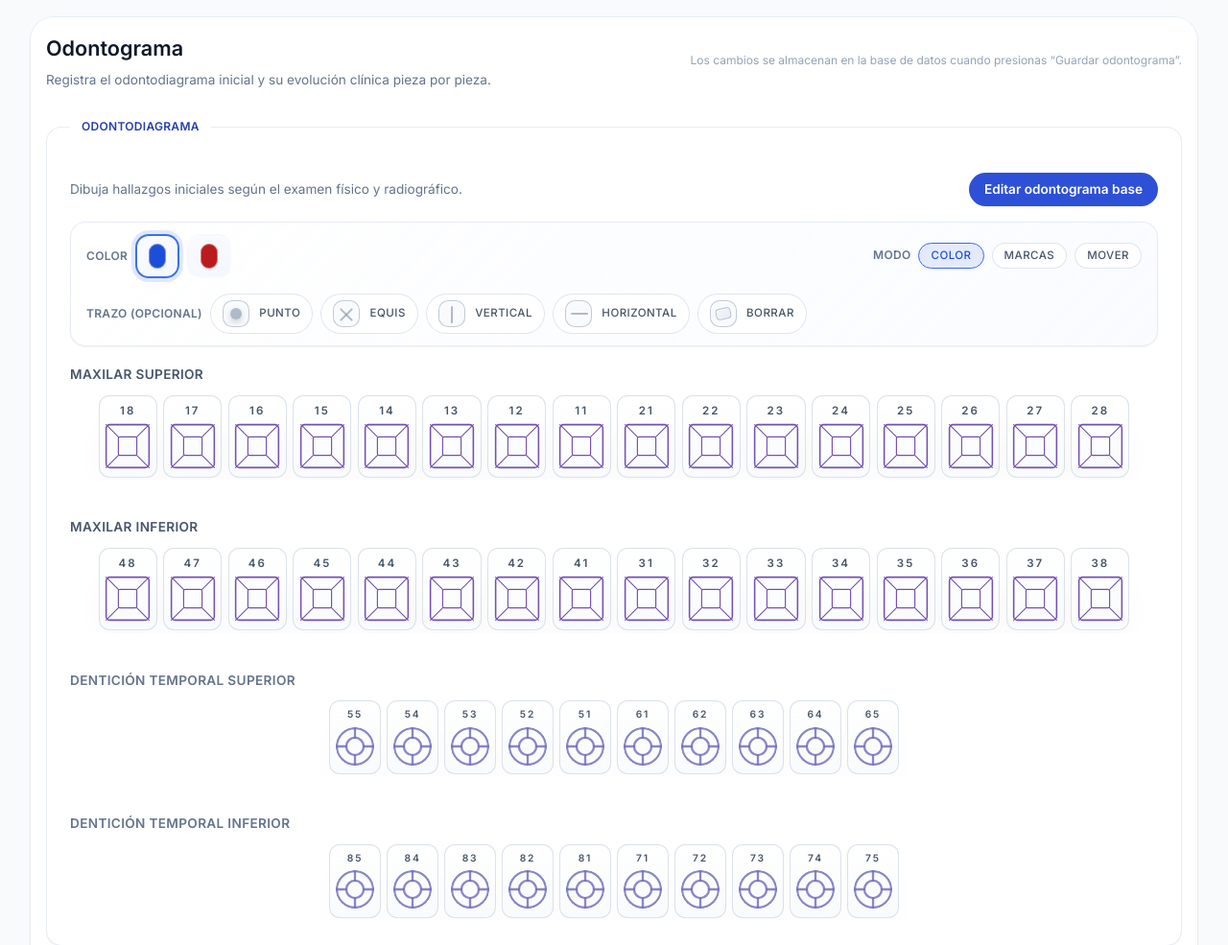
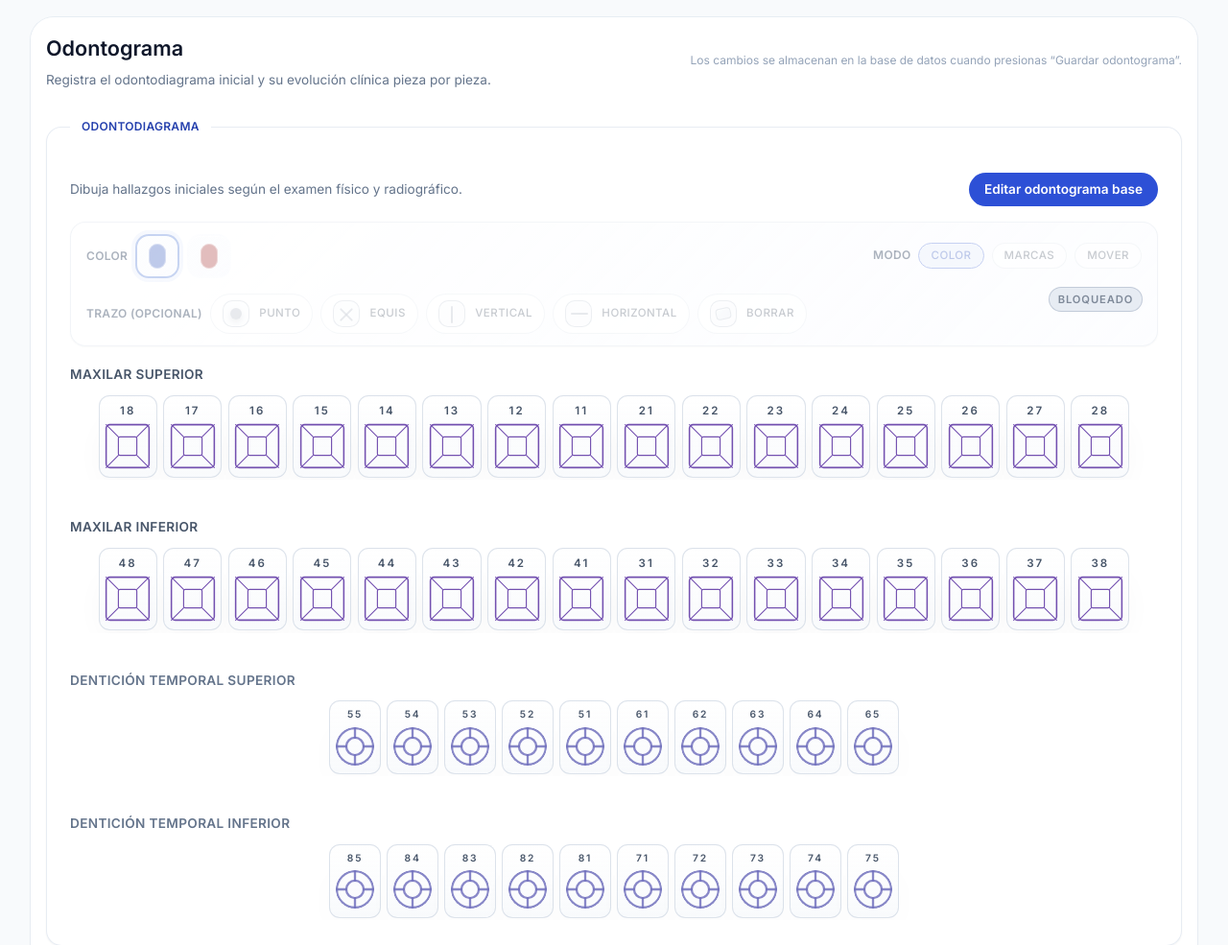
Before and after one commit to webmasterscity/odontologia, a PHP site: page /patient.php?id=6 in a window 1280 px wide. Shown: the part 1120-2105 px from the top of the page at 96% size. Run offline with PHP 8.4, Linux system fonts and the light colour scheme; data comes from the database, SQL or seed files in the repository; some libraries are stand-ins or nearby versions.

```diff
--- a/assets/css/style.css
+++ b/assets/css/style.css
@@ -18,6 +18,58 @@
 
 .odontogram-wrapper[data-active-color="red"] {
     --toolbar-active-color: var(--odontogram-red);
+}
+
+.odontogram-wrapper.is-locked {
+    position: relative;
+}
+
+.odontogram-wrapper.is-locked::after {
+    content: 'Bloqueado';
+    position: absolute;
+    top: 68px;
+    right: 16px;
+    font-size: 0.7rem;
+    font-weight: 600;
+    letter-spacing: 0.08em;
+    text-transform: uppercase;
+    color: rgba(71, 85, 105, 0.65);
+    background: rgba(226, 232, 240, 0.8);
+    border: 1px solid rgba(148, 163, 184, 0.45);
+    padding: 0.25rem 0.55rem;
+    border-radius: 999px;
+    pointer-events: none;
+}
+
+.odontogram-wrapper.is-locked .odontogram-toolbar,
+.odontogram-wrapper.is-locked .odontogram-toolbar .tool-button,
+.odontogram-wrapper.is-locked .odontogram-toolbar .tool-button *,
+.odontogram-wrapper.is-locked .tooth-cell,
+.odontogram-wrapper.is-locked .tooth-symbol-layer,
+.odontogram-wrapper.is-locked .tooth-symbol-layer * {
+    pointer-events: none !important;
+}
+
+.odontogram-wrapper.is-locked .odontogram-toolbar,
+.odontogram-wrapper.is-locked .tool-button,
+.odontogram-wrapper.is-locked .tooth-cell {
+    opacity: 0.55;
+    cursor: default !important;
+    filter: grayscale(12%);
+}
+
+.odontogram-toggle-button {
+    transition: transform 0.18s ease, box-shadow 0.18s ease, background 0.18s ease;
+}
+
+.odontogram-toggle-button:hover {
+    transform: translateY(-2px);
+}
+
+.odontogram-toggle-button.is-active {
+    background: rgba(59, 130, 246, 0.12);
+    color: #1d4ed8;
+    box-shadow: inset 0 0 0 1px rgba(59, 130, 246, 0.4);
 }
 
 .odontogram-toolbar {
--- a/templates/header.php
+++ b/templates/header.php
@@ -46,7 +46,7 @@ $currentScript = basename($_SERVER['SCRIPT_NAME']);
             }
         };
     </script>
-    <link rel="stylesheet" href="<?= htmlspecialchars($assetPrefix) ?>/css/style.css?v=2.0">
+    <link rel="stylesheet" href="<?= htmlspecialchars($assetPrefix) ?>/css/style.css?v=2.5">
 </head>
 <body class="min-h-screen bg-slate-50 text-slate-800 antialiased flex flex-col">
 <header class="sticky top-0 z-40 border-b border-slate-200 bg-white/80 backdrop-blur">
```
